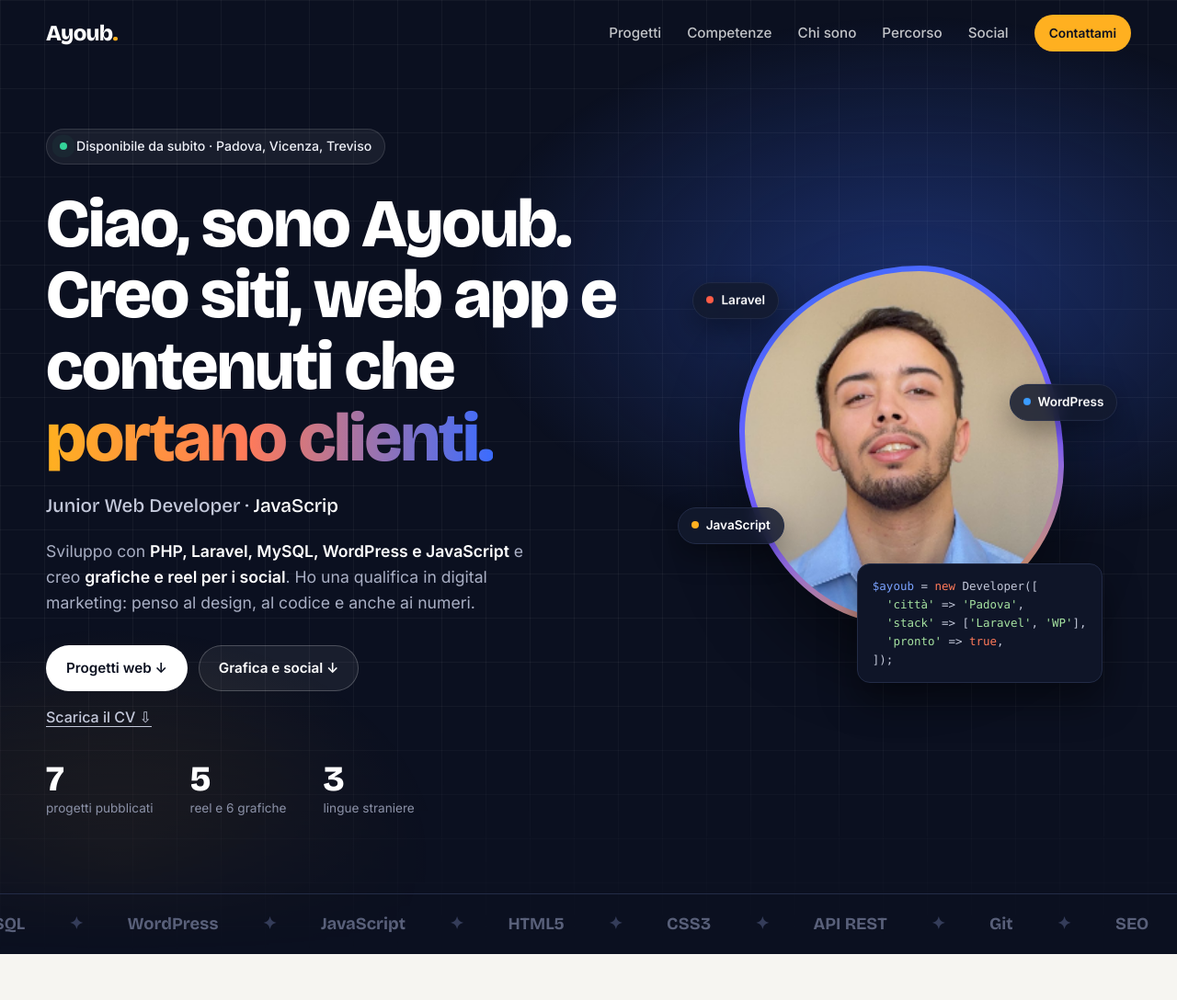
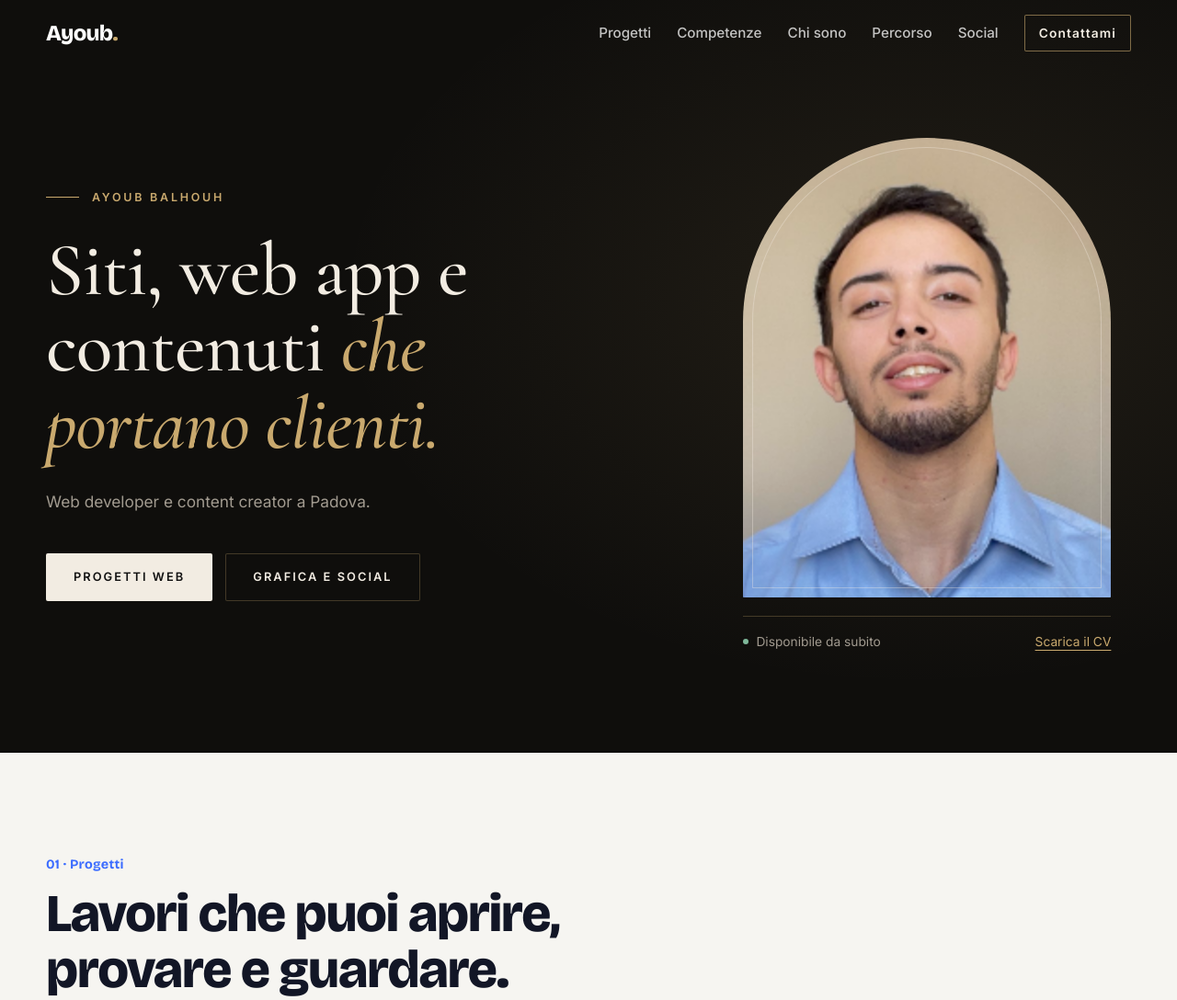
Before and after one commit to ayoubbalhouh/ayoubbalhouh.github.io, a plain HTML site: page index.html in a window 1280 px wide. Shown: the top 1088 px of the page at 92% size. Drawn offline with nearby package versions, Linux system fonts and the light colour scheme.

Commit message:
Hero in stile minimal ed elegante
- Nero caldo, titolo serif con accento champagne, foto ad arco
- Testo ridotto: nome, titolo, una riga e due bottoni
- Tolti griglia, etichette fluttuanti, codice e scritte scorrevoli

Co-Authored-By: Claude Opus 5.5 <noreply@anthropic.com>
Claude-Session: https://claude.ai/code/session_01TEwMP5pCrNteArDKsZpN6x

```diff
--- a/index.html
+++ b/index.html
@@ -15,8 +15,8 @@
 <link rel="icon" href="foto.png">
 <link rel="preconnect" href="https://fonts.googleapis.com">
 <link rel="preconnect" href="https://fonts.gstatic.com" crossorigin>
-<link href="https://fonts.googleapis.com/css2?family=Bricolage+Grotesque:opsz,wght@12..96,500;12..96,700;12..96,800&family=Inter:wght@400;500;600&display=swap" rel="stylesheet">
-<link rel="stylesheet" href="style.css?v=2">
+<link href="https://fonts.googleapis.com/css2?family=Bricolage+Grotesque:opsz,wght@12..96,500;12..96,700;12..96,800&family=Cormorant+Garamond:ital,wght@0,500;0,600;1,500&family=Inter:wght@400;500;600&display=swap" rel="stylesheet">
+<link rel="stylesheet" href="style.css?v=3">
 </head>
 <body>
 
@@ -43,44 +43,19 @@
     <div class="hero-bg" aria-hidden="true"></div>
     <div class="container hero-inner">
       <div class="hero-text">
-        <p class="status"><span class="dot"></span> Disponibile da subito · Padova, Vicenza, Treviso</p>
-        <h1>Ciao, sono Ayoub.<br>Creo siti, web app e contenuti che <span class="grad">portano clienti.</span></h1>
-        <p class="typed-line">Junior Web Developer · <span class="typed" id="typed">Laravel &amp; PHP</span></p>
-        <p class="lead">Sviluppo con <strong>PHP, Laravel, MySQL, WordPress e JavaScript</strong> e creo <strong>grafiche e reel per i social</strong>. Ho una qualifica in digital marketing: penso al design, al codice e anche ai numeri.</p>
+        <p class="kicker">Ayoub Balhouh</p>
+        <h1>Siti, web app e contenuti <em>che portano clienti.</em></h1>
+        <p class="lead">Web developer e content creator a Padova.</p>
         <div class="hero-actions">
-          <a href="#sviluppo" class="btn btn-light">Progetti web ↓</a>
-          <a href="#social" class="btn btn-ghost">Grafica e social ↓</a>
-          </div>
-        <p class="cv-line"><a href="CV_Ayoub_Balhouh.pdf" download>Scarica il CV ⇩</a></p>
-        <ul class="stats">
-          <li><strong>7</strong><span>progetti pubblicati</span></li>
-          <li><strong>5</strong><span>reel e 6 grafiche</span></li>
-          <li><strong>3</strong><span>lingue straniere</span></li>
-        </ul>
+          <a href="#sviluppo" class="btn btn-lux">Progetti web</a>
+          <a href="#social" class="btn btn-lux-line">Grafica e social</a>
+        </div>
       </div>
 
-      <div class="hero-visual">
-        <div class="photo-frame">
-          <img src="foto.png" alt="Foto di Ayoub Balhouh" width="250" height="250">
-        </div>
-        <span class="float f1">Laravel</span>
-        <span class="float f2">WordPress</span>
-        <span class="float f3">JavaScript</span>
-        <div class="code-card" aria-hidden="true">
-          <span class="c-key">$ayoub</span> = <span class="c-fn">new</span> Developer([<br>
-          &nbsp;&nbsp;<span class="c-str">'città'</span> =&gt; <span class="c-str">'Padova'</span>,<br>
-          &nbsp;&nbsp;<span class="c-str">'stack'</span> =&gt; [<span class="c-str">'Laravel'</span>, <span class="c-str">'WP'</span>],<br>
-          &nbsp;&nbsp;<span class="c-str">'pronto'</span> =&gt; <span class="c-fn">true</span>,<br>
-          ]);
-        </div>
-      </div>
-    </div>
-
-    <div class="marquee" aria-hidden="true">
-      <div class="marquee-track">
-        <span>PHP</span><span>Laravel</span><span>MySQL</span><span>WordPress</span><span>JavaScript</span><span>HTML5</span><span>CSS3</span><span>API REST</span><span>Git</span><span>SEO</span><span>Meta Ads</span><span>PHPUnit</span>
-        <span>PHP</span><span>Laravel</span><span>MySQL</span><span>WordPress</span><span>JavaScript</span><span>HTML5</span><span>CSS3</span><span>API REST</span><span>Git</span><span>SEO</span><span>Meta Ads</span><span>PHPUnit</span>
-      </div>
+      <figure class="portrait">
+        <div class="arch"><img src="foto.png" alt="Foto di Ayoub Balhouh" width="440" height="560"></div>
+        <figcaption><span class="avail"><i></i> Disponibile da subito</span><a href="CV_Ayoub_Balhouh.pdf" download>Scarica il CV</a></figcaption>
+      </figure>
     </div>
   </section>
 
@@ -374,6 +349,6 @@
 
 <div class="toast" id="toast" role="status" aria-live="polite"></div>
 
-<script src="script.js?v=2"></script>
+<script src="script.js?v=3"></script>
 </body>
 </html>
--- a/style.css
+++ b/style.css
@@ -45,14 +45,14 @@ h1, h2, h3 { font-family: var(--head); letter-spacing: -.025em; line-height: 1.0
 .nav.scrolled { background: rgba(246, 245, 241, .88); backdrop-filter: blur(14px); box-shadow: 0 1px 0 var(--line); color: var(--text); }
 .nav-inner { height: 72px; display: flex; align-items: center; gap: 28px; }
 .logo { font-family: var(--head); font-weight: 800; font-size: 1.5rem; letter-spacing: -.03em; }
-.logo span { color: var(--amber); }
+.logo span { color: #c9a96e; }
 .links { display: flex; gap: 28px; margin-left: auto; font-weight: 500; font-size: .95rem; }
 .links a { opacity: .75; transition: opacity .15s; position: relative; }
 .links a:hover, .links a.active { opacity: 1; }
 .links a.active::after { content: ""; position: absolute; left: 0; right: 0; bottom: -6px; height: 2px; background: var(--amber); border-radius: 2px; }
-.nav-cta { background: var(--amber); color: var(--ink); }
-.nav-cta:hover { background: #fff; color: var(--ink); }
-.nav.scrolled .nav-cta { background: var(--ink); color: #fff; }
+.nav-cta { background: transparent; color: #f2ece2; box-shadow: inset 0 0 0 1px rgba(201, 169, 110, .6); border-radius: 2px; letter-spacing: .08em; }
+.nav-cta:hover { background: #c9a96e; color: #111; box-shadow: none; }
+.nav.scrolled .nav-cta { background: var(--ink); color: #fff; box-shadow: none; }
 .menu-btn { display: none; width: 44px; height: 44px; position: relative; }
 .menu-btn span { position: absolute; left: 11px; right: 11px; height: 2px; background: currentColor; border-radius: 2px; transition: transform .2s, top .2s; }
 .menu-btn span:first-child { top: 17px; }
@@ -61,48 +61,38 @@ h1, h2, h3 { font-family: var(--head); letter-spacing: -.025em; line-height: 1.0
 .menu-open .menu-btn span:last-child { top: 21px; transform: rotate(-45deg); }
 
 /* Hero */
-.hero { position: relative; background: var(--ink); color: #eef0f7; padding: 140px 0 0; overflow: hidden; }
-.hero-bg { position: absolute; inset: 0; pointer-events: none;
-  background:
-    radial-gradient(700px 420px at 78% 30%, rgba(59, 108, 255, .35), transparent 70%),
-    radial-gradient(500px 360px at 10% 90%, rgba(255, 176, 32, .14), transparent 70%),
-    linear-gradient(rgba(255, 255, 255, .045) 1px, transparent 1px) 0 0 / 48px 48px,
-    linear-gradient(90deg, rgba(255, 255, 255, .045) 1px, transparent 1px) 0 0 / 48px 48px;
-  mask-image: linear-gradient(#000 70%, transparent); }
-.hero-inner { position: relative; display: grid; grid-template-columns: 1.25fr 1fr; gap: 56px; align-items: center; padding-bottom: 80px; }
-.status { display: inline-flex; align-items: center; gap: 10px; font-size: .88rem; font-weight: 500; padding: 7px 14px; border-radius: 999px; background: rgba(255, 255, 255, .06); border: 1px solid rgba(255, 255, 255, .12); margin-bottom: 26px; }
-.dot { width: 8px; height: 8px; border-radius: 50%; background: #34d399; box-shadow: 0 0 0 0 rgba(52, 211, 153, .6); animation: ping 2s infinite; }
-@keyframes ping { 70% { box-shadow: 0 0 0 9px rgba(52, 211, 153, 0); } 100% { box-shadow: 0 0 0 0 rgba(52, 211, 153, 0); } }
-.hero h1 { font-size: clamp(2.6rem, 5.8vw, 4.9rem); font-weight: 800; color: #fff; margin-bottom: 18px; }
-.grad { background: linear-gradient(90deg, var(--amber), #ff7a59 45%, var(--blue) 100%); -webkit-background-clip: text; background-clip: text; color: transparent; }
-.typed-line { font-family: var(--head); font-size: 1.3rem; font-weight: 500; color: #c3c8da; margin-bottom: 18px; }
-.typed { color: #fff; border-right: 2px solid var(--amber); padding-right: 3px; animation: caret 1s steps(1) infinite; }
-@keyframes caret { 50% { border-color: transparent; } }
-.lead { font-size: 1.1rem; color: #a9afc4; max-width: 560px; }
-.lead strong { color: #fff; font-weight: 600; }
-.hero-actions { display: flex; flex-wrap: wrap; gap: 12px; margin: 32px 0 40px; }
-.stats { list-style: none; display: flex; gap: 40px; }
-.stats strong { display: block; font-family: var(--head); font-size: 2.4rem; font-weight: 800; color: #fff; line-height: 1; }
-.stats span { font-size: .85rem; color: #8b91a7; }
+/* Hero: nero caldo, serif elegante, accento champagne */
+.hero { --lux-bg: #0f0e0c; --lux-ivory: #f2ece2; --lux-muted: #a29b90; --lux-gold: #c9a96e; --lux-line: rgba(201, 169, 110, .28);
+  --serif: "Cormorant Garamond", "Times New Roman", Georgia, serif;
+  position: relative; background: var(--lux-bg); color: var(--lux-ivory); padding: 150px 0 110px; overflow: hidden; }
+.hero-bg { position: absolute; inset: 0; pointer-events: none; background: radial-gradient(900px 600px at 78% 40%, rgba(201, 169, 110, .10), transparent 70%); }
+.hero-inner { position: relative; display: grid; grid-template-columns: 1.2fr .8fr; gap: 72px; align-items: center; }
+.kicker { font-size: .78rem; font-weight: 600; letter-spacing: .22em; text-transform: uppercase; color: var(--lux-gold); margin-bottom: 28px; display: flex; align-items: center; gap: 14px; }
+.kicker::before { content: ""; width: 36px; height: 1px; background: var(--lux-gold); }
+.hero h1 { font-family: var(--serif); font-weight: 500; font-size: clamp(3rem, 6.4vw, 5.6rem); line-height: 1.02; letter-spacing: -.01em; color: var(--lux-ivory); margin-bottom: 28px; text-wrap: balance; }
+.hero h1 em { font-style: italic; color: var(--lux-gold); }
+.hero .lead { font-size: 1.08rem; line-height: 1.75; color: var(--lux-muted); max-width: 540px; }
+.hero-actions { display: flex; flex-wrap: wrap; gap: 14px; margin-top: 40px; }
+.btn-lux, .btn-lux-line { border-radius: 2px; padding: 16px 30px; font-size: .8rem; font-weight: 600; letter-spacing: .16em; text-transform: uppercase; box-shadow: none; }
+.btn-lux { background: var(--lux-ivory); color: #111; }
+.btn-lux:hover { background: var(--lux-gold); color: #111; box-shadow: none; transform: none; }
+.btn-lux-line { background: transparent; color: var(--lux-ivory); box-shadow: inset 0 0 0 1px var(--lux-line); }
+.btn-lux-line:hover { background: transparent; color: var(--lux-gold); box-shadow: inset 0 0 0 1px var(--lux-gold); transform: none; }
+.stats { list-style: none; display: flex; gap: 0; border-top: 1px solid var(--lux-line); padding-top: 26px; max-width: 540px; }
+.stats li { flex: 1; padding-right: 20px; }
+.stats li + li { border-left: 1px solid var(--lux-line); padding-left: 24px; }
+.stats strong { display: block; font-family: var(--serif); font-size: 2.8rem; font-weight: 500; color: var(--lux-ivory); line-height: 1; }
+.stats span { font-size: .78rem; letter-spacing: .06em; color: var(--lux-muted); }
 
-.hero-visual { position: relative; justify-self: center; width: min(420px, 100%); aspect-ratio: 1 / 1.08; }
-.photo-frame { position: absolute; inset: 0 8% 14% 8%; border-radius: 48% 52% 44% 56% / 52% 46% 54% 48%; overflow: hidden; background: linear-gradient(160deg, var(--blue), #7b5cff 60%, var(--amber)); padding: 6px; animation: morph 12s ease-in-out infinite; box-shadow: 0 40px 80px rgba(0, 0, 0, .45); }
-.photo-frame img { width: 100%; height: 100%; object-fit: cover; border-radius: inherit; }
-@keyframes morph { 50% { border-radius: 56% 44% 52% 48% / 46% 56% 44% 54%; } }
-.float { position: absolute; font-weight: 600; font-size: .85rem; padding: 8px 14px; border-radius: 999px; background: rgba(19, 26, 46, .85); border: 1px solid var(--ink-line); backdrop-filter: blur(8px); color: #fff; box-shadow: 0 12px 30px rgba(0, 0, 0, .35); animation: bob 5s ease-in-out infinite; }
-.float::before { content: ""; display: inline-block; width: 8px; height: 8px; border-radius: 50%; margin-right: 8px; vertical-align: 1px; }
-.f1 { top: 6%; left: -4%; } .f1::before { background: #ff5d47; }
-.f2 { top: 30%; right: -6%; animation-delay: -1.5s; } .f2::before { background: #3b9cff; }
-.f3 { top: 58%; left: -8%; animation-delay: -3s; } .f3::before { background: var(--amber); }
-@keyframes bob { 50% { transform: translateY(-10px); } }
-.code-card { position: absolute; right: -2%; bottom: 0; font: 500 .78rem/1.6 ui-monospace, "SF Mono", Menlo, monospace; background: #0f1528; border: 1px solid var(--ink-line); border-radius: 14px; padding: 14px 16px; color: #c3c8da; box-shadow: 0 20px 40px rgba(0, 0, 0, .45); }
-.c-key { color: #7aa2ff; } .c-fn { color: #ff7a59; } .c-str { color: #a6e3a1; }
-
-.marquee { position: relative; border-top: 1px solid var(--ink-line); padding: 18px 0; overflow: hidden; }
-.marquee-track { display: flex; gap: 48px; width: max-content; animation: slide 40s linear infinite; }
-.marquee span { font-family: var(--head); font-weight: 700; font-size: 1.15rem; color: #59607a; white-space: nowrap; }
-.marquee span::after { content: "✦"; margin-left: 48px; color: #343c59; }
-@keyframes slide { to { transform: translateX(-50%); } }
+.portrait { margin: 0; justify-self: center; width: min(400px, 100%); }
+.arch { position: relative; aspect-ratio: 4 / 5; border-radius: 999px 999px 4px 4px; overflow: hidden; background: #1a1815; }
+.arch::after { content: ""; position: absolute; inset: 10px; border: 1px solid rgba(242, 236, 226, .35); border-radius: 999px 999px 2px 2px; pointer-events: none; }
+.arch img { width: 100%; height: 100%; object-fit: cover; object-position: center 30%; filter: saturate(.85) contrast(1.03); }
+.portrait figcaption { display: flex; justify-content: space-between; align-items: center; gap: 12px; padding-top: 16px; border-top: 1px solid var(--lux-line); margin-top: 20px; font-size: .86rem; color: var(--lux-muted); }
+.avail { display: flex; align-items: center; gap: 8px; }
+.avail i { width: 6px; height: 6px; border-radius: 50%; background: #7fb89a; }
+.portrait figcaption a { color: var(--lux-gold); text-decoration: underline; text-underline-offset: 4px; }
+.portrait figcaption a:hover { color: var(--lux-ivory); }
 
 /* Sezioni */
 .section { padding: 110px 0; }
@@ -151,9 +141,6 @@ h1, h2, h3 { font-family: var(--head); letter-spacing: -.025em; line-height: 1.0
 .empty-filter { text-align: center; color: var(--muted); padding: 40px; }
 
 /* Selettore Sviluppo / Social */
-.cv-line { margin: -24px 0 34px; }
-.cv-line a { color: #c3c8da; text-decoration: underline; text-underline-offset: 4px; font-weight: 500; }
-.cv-line a:hover { color: #fff; }
 .switch { display: grid; grid-template-columns: 1fr 1fr; gap: 12px; margin-bottom: 30px; }
 .sw { display: flex; align-items: center; gap: 12px; padding: 18px 22px; border-radius: 18px; border: 1.5px solid var(--line); background: var(--surface); font-family: var(--head); font-weight: 700; font-size: 1.25rem; text-align: left; transition: border-color .15s, background .15s, transform .15s; }
 .sw span { font-size: 1.5rem; }
@@ -244,9 +231,9 @@ h1, h2, h3 { font-family: var(--head); letter-spacing: -.025em; line-height: 1.0
   .links a.active::after { display: none; }
   .menu-open .links { display: flex; }
   .menu-open .nav { background: var(--paper); color: var(--text); }
-  .hero { padding-top: 110px; }
-  .hero-inner { grid-template-columns: 1fr; gap: 40px; padding-bottom: 56px; }
-  .hero-visual { width: min(330px, 86%); order: -1; }
+  .hero { padding: 112px 0 72px; }
+  .hero-inner { grid-template-columns: 1fr; gap: 44px; }
+  .portrait { width: min(320px, 100%); justify-self: start; }
   .about { grid-template-columns: 1fr; gap: 24px; }
   .grid { grid-template-columns: 1fr; }
   .timeline::before { left: 6px; }
@@ -258,12 +245,11 @@ h1, h2, h3 { font-family: var(--head); letter-spacing: -.025em; line-height: 1.0
   .sw { font-size: 1.1rem; padding: 14px 16px; }
   .reels { grid-template-columns: repeat(2, 1fr); gap: 10px; }
   .section { padding: 72px 0; }
-  .stats { gap: 24px; }
-  .stats strong { font-size: 1.9rem; }
+  .stats li { padding-right: 12px; }
+  .stats li + li { padding-left: 14px; }
+  .stats strong { font-size: 2.1rem; }
+  .btn-lux, .btn-lux-line { flex: 1; text-align: center; padding: 15px 18px; }
   .skills { grid-template-columns: 1fr; }
   .featured { padding: 16px; border-radius: 22px; }
-  .code-card { display: none; }
-  .f2 { right: -2%; }
-  .f3 { left: -4%; }
   .contact-actions .btn-lg { white-space: normal; }
 }
```
